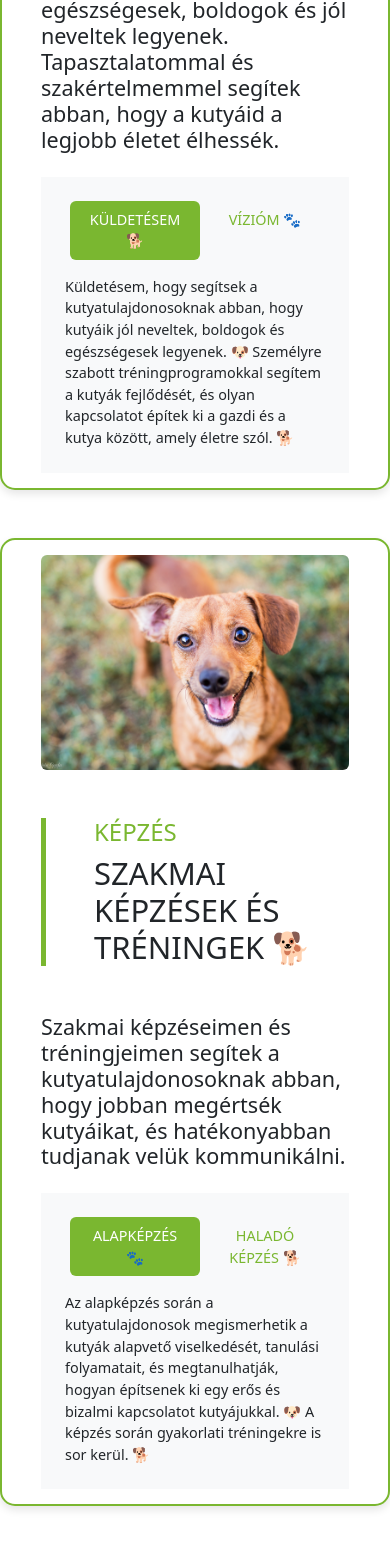
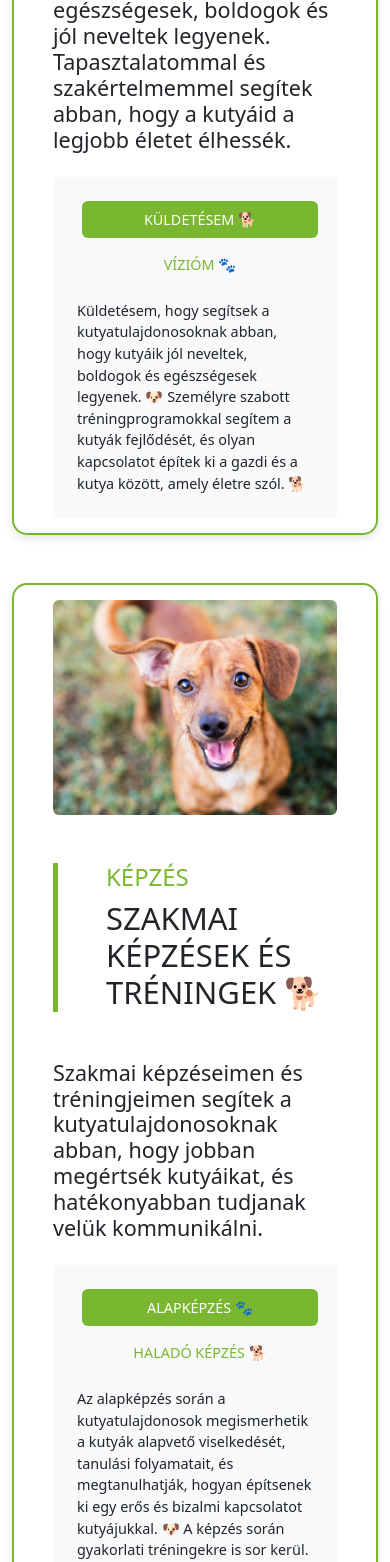
Before and after one commit to XY56L7/lang_tamas_dog_trainer, a React (Create React App) app: page / in a window 390 px wide. Shown: the part 1086-2648 px from the top of the page. Built offline with nearby package versions, Linux system fonts and the light colour scheme.

Commit message:
Update the about component

```diff
--- a/src/About.css
+++ b/src/About.css
@@ -3,7 +3,7 @@
 .fade-in {
   opacity: 0;
   transform: translateY(30px); /* Initial position below the viewport */
-  transition: opacity 3s ease, transform 3s ease; /* Smooth fade and slide */
+  transition: opacity 0.3s ease, transform 0.3s ease; /* Smooth fade and slide */
 }
 
 .fade-in-visible {
@@ -47,10 +47,9 @@
     font-size: 2rem; /* Smaller font size for mobile */
   }
 
-  h4 {
+  h1,h2,h3,h4{
     font-size: 1.25rem; /* Smaller font size for mobile */
   }
-
   .nav-pills .nav-link {
     font-size: 0.9rem; /* Smaller font size for mobile */
     padding: 0.5rem 1rem; /* Adjust padding for mobile */
--- a/src/About.tsx
+++ b/src/About.tsx
@@ -35,7 +35,7 @@ const About = () => {
   }, []);
 
   return (
-    <div className="container-fluid py-5">
+    <div className="container-fluid px-4 py-5">
       <div className="container">
         {/* First section (image left, text right) */}
         <div className="row gx-5 bubble-section fade-in">
@@ -58,8 +58,8 @@ const About = () => {
               Célom, hogy kutyáid egészségesek, boldogok és jól neveltek legyenek. Tapasztalatommal és szakértelmemmel segítek abban, hogy a kutyáid a legjobb életet élhessék.
             </h4>
             <div className="bg-light p-4">
-              <ul className="nav nav-pills justify-content-between mb-3" id="pills-tab" role="tablist">
-                <li className="nav-item w-50" role="presentation">
+              <ul className="nav nav-pills flex-column flex-md-row justify-content-between mb-3" id="pills-tab" role="tablist">
+                <li className="nav-item w-100 w-md-50 mb-2 mb-md-0" role="presentation">
                   <button
                     className="nav-link text-uppercase w-100 active"
                     id="pills-1-tab"
@@ -74,7 +74,7 @@ const About = () => {
                     Küldetésem 🐕
                   </button>
                 </li>
-                <li className="nav-item w-50" role="presentation">
+                <li className="nav-item w-100 w-md-50" role="presentation">
                   <button
                     className="nav-link text-uppercase w-100"
                     id="pills-2-tab"
@@ -127,8 +127,8 @@ const About = () => {
               Szakmai képzéseimen és tréningjeimen segítek a kutyatulajdonosoknak abban, hogy jobban megértsék kutyáikat, és hatékonyabban tudjanak velük kommunikálni.
             </h4>
             <div className="bg-light p-4">
-              <ul className="nav nav-pills justify-content-between mb-3" id="pills-tab" role="tablist">
-                <li className="nav-item w-50" role="presentation">
+              <ul className="nav nav-pills flex-column flex-md-row justify-content-between mb-3" id="pills-tab" role="tablist">
+                <li className="nav-item w-100 w-md-50 mb-2 mb-md-0" role="presentation">
                   <button
                     className="nav-link text-uppercase w-100 active"
                     id="pills-3-tab"
@@ -143,7 +143,7 @@ const About = () => {
                     Alapképzés 🐾
                   </button>
                 </li>
-                <li className="nav-item w-50" role="presentation">
+                <li className="nav-item w-100 w-md-50" role="presentation">
                   <button
                     className="nav-link text-uppercase w-100"
                     id="pills-4-tab"
```
